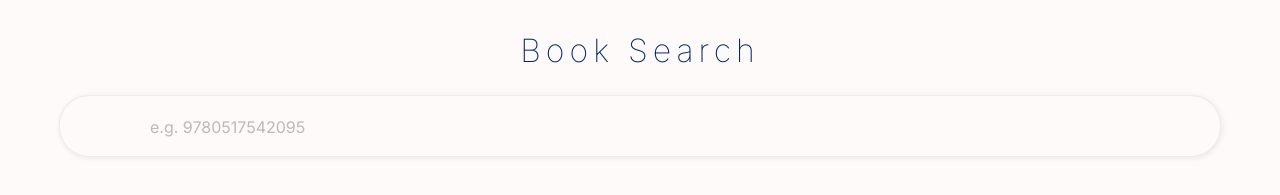
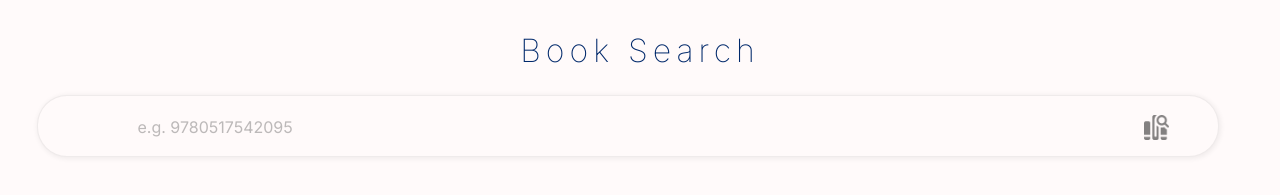
Before and after one commit to leodvincci/Bibby-Web, a React (Vite) app: page /search in a window 1280 px wide. Shown: the part 209-404 px from the top of the page. Built offline with nearby package versions, Linux system fonts and the light colour scheme.

Commit message:
Update SearchPage with book icon and refine input styling: - Wrap search input in a container and add `search_bookIcon`. - Adjust `#search-input` padding and text alignment. - Add hover and active styles for `#book-search-icon`.

```diff
--- a/src/components/Search/SearchPage.tsx
+++ b/src/components/Search/SearchPage.tsx
@@ -3,7 +3,10 @@ function SearchPage(){
         <section className="search-page">
             <p className="page-title">Book Search</p>
             <label htmlFor={"search-input"}  aria-label={"book search input"}> </label>
-            <input id={"search-input"} type={"text"} placeholder={"e.g. 9780517542095"} />
+            <div className={"search-container"}>
+                <input id={"search-input"} type={"text"} placeholder={"e.g. 9780517542095"} />
+                <img id={"book-search-icon"} src={"../../public/search_bookIcon.png"} alt={"book icon"}/>
+            </div>
         </section>
         )
 }
--- a/src/style.css
+++ b/src/style.css
@@ -124,8 +124,9 @@ a:visited{
 
 #search-input{
   color: rgba(0, 41, 107, 0.78);
+  text-align: left;
   font-size: 18px;
-  padding: 0 80px;
+  padding: 0 90px;
   background-color: #fffafa;
   margin-top: 25px;
   width: 1000px;
@@ -146,3 +147,25 @@ a:visited{
 #search-input:focus{
   outline-color: rgba(0, 41, 107, 0.16);
 }
+
+.search-container{
+  width: auto;
+}
+
+#book-search-icon{
+  top: 7px;
+  width: 25px;
+  position: relative;
+  right:75px;
+  opacity: 65%;
+}
+
+#book-search-icon:hover{
+  opacity: 100%;
+  cursor: pointer;
+}
+
+#book-search-icon:active{
+  opacity: 75%;
+  width: 23px;
+}
```
